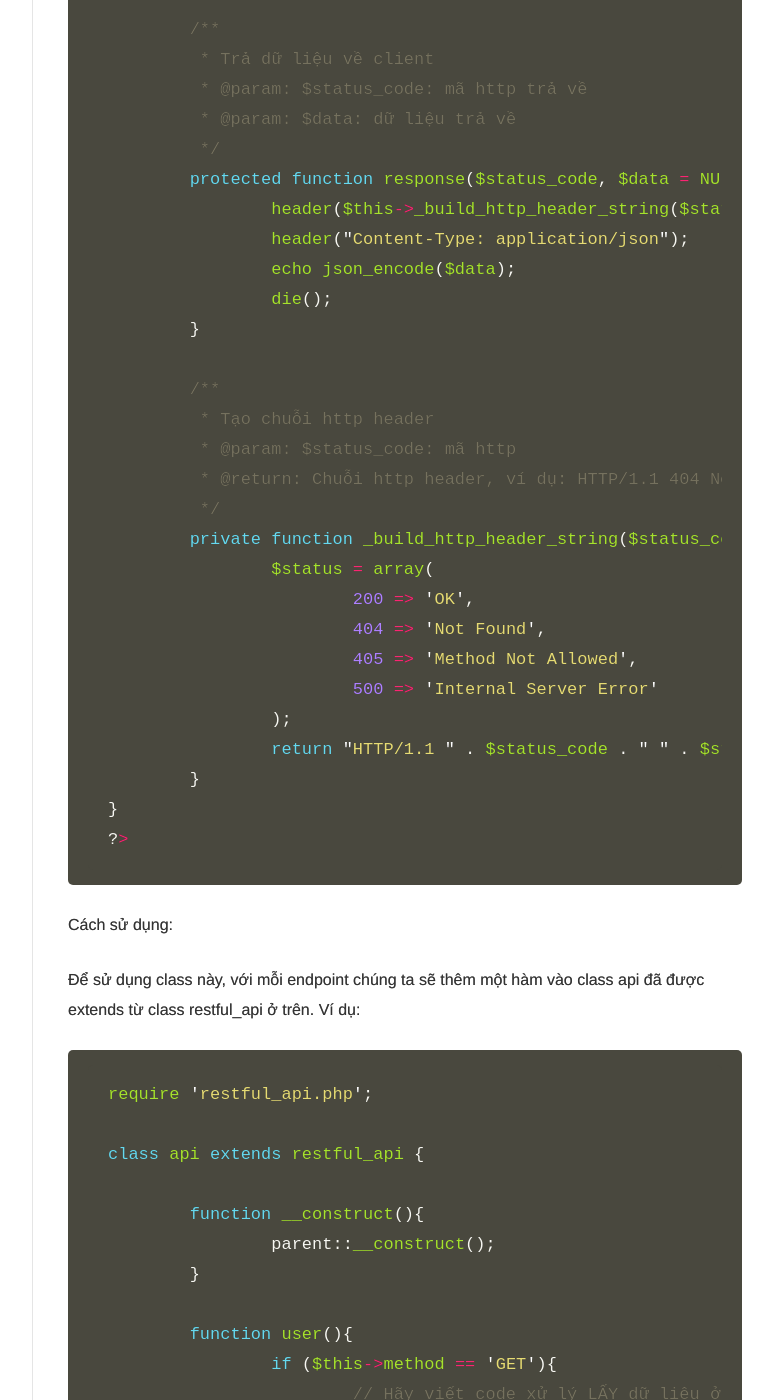
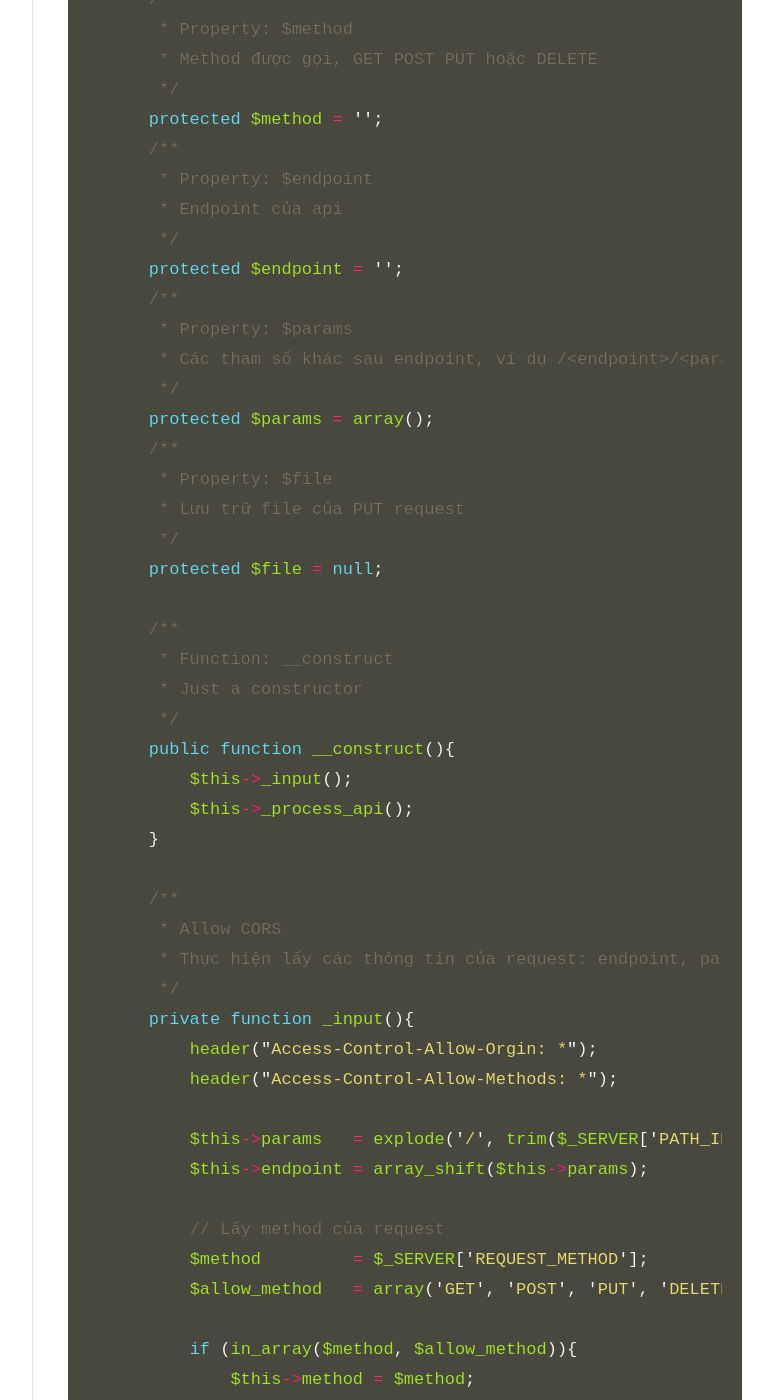
Before and after one commit to nguyentest/laptrinhcuocsong, a Jekyll site: the page built from _posts/2017-02-25-cung-nhau-tao-restful-api-don-gian-voi-php.md, in a window 1280 px wide and 1400 px high, scrolled down 7670 px. Shown: the whole window, without its empty margins (378-1151 px from the left). Built offline with Jekyll 4.4.1, drawn with Linux system fonts in a browser that asks for light colours; some of the changed text lies outside the part shown.

Commit message:
Update and rename 2016-02-25-cung-nhau-tao-restful-api-don-gian-voi-php.md to 2017-02-25-cung-nhau-tao-restful-api-don-gian-voi-php.md

````diff
--- a/_posts/2016-02-25-cung-nhau-tao-restful-api-don-gian-voi-php.md
+++ b/_posts/2017-02-25-cung-nhau-tao-restful-api-don-gian-voi-php.md
@@ -249,36 +249,121 @@ class restful_api {
 		}
 	}
 
+class restful_api {
+    /**
+     * Property: $method
+     * Method được gọi, GET POST PUT hoặc DELETE
+     */
+    protected $method = '';
+    /**
+     * Property: $endpoint
+     * Endpoint của api
+     */
+    protected $endpoint = '';
+    /**
+     * Property: $params
+     * Các tham số khác sau endpoint, ví dụ /<endpoint>/<param1>/<param2>
+     */
+    protected $params = array();
+    /**
+     * Property: $file
+     * Lưu trữ file của PUT request
+     */
+    protected $file = null;
+
+    /**
+     * Function: __construct
+     * Just a constructor
+     */
+    public function __construct(){
+        $this->_input();
+        $this->_process_api();
+    }
+
+    /**
+     * Allow CORS
+     * Thực hiện lấy các thông tin của request: endpoint, params và method
+     */
+    private function _input(){
+        header("Access-Control-Allow-Orgin: *");
+        header("Access-Control-Allow-Methods: *");
+
+        $this->params   = explode('/', trim($_SERVER['PATH_INFO'],'/'));
+        $this->endpoint = array_shift($this->params);
+
+        // Lấy method của request
+        $method         = $_SERVER['REQUEST_METHOD'];
+        $allow_method   = array('GET', 'POST', 'PUT', 'DELETE');
+
+        if (in_array($method, $allow_method)){
+            $this->method = $method;
+        }
+
+        // Nhân thêm dữ liệu tương ứng theo từng loại method
+        switch ($this->method) {
+            case 'POST':
+                $this->params = $_POST;
+            break;
+
+            case 'GET':
+                // Không cần nhận, bởi params đã được lấy từ url
+            break;
+
+            case 'PUT':
+                $this->file    = file_get_contents("php://input");
+            break;
+
+            case 'DELETE':
+                // Không cần nhận, bởi params đã được lấy từ url
+            break;
+
+            default:
+                $this->response(500, "Invalid Method");
+            break;
+        }
+    }
+
+    /**
+     * Thực hiện xử lý request
+     */
+    private function _process_api(){
+        if (method_exists($this, $this->endpoint)){
+            $this->{$this->endpoint}();
+        }
+        else {
+            $this->response(500, "Unknown endpoint");
+        }
+    }
 
 
-	/**
-	 * Trả dữ liệu về client
-	 * @param: $status_code: mã http trả về
-	 * @param: $data: dữ liệu trả về
-	 */
-	protected function response($status_code, $data = NULL){
-		header($this->_build_http_header_string($status_code));
-		header("Content-Type: application/json");
-		echo json_encode($data);
-		die();
-	}
 
-	/**
-	 * Tạo chuỗi http header
-	 * @param: $status_code: mã http
-	 * @return: Chuỗi http header, ví dụ: HTTP/1.1 404 Not Found
-	 */
-	private function _build_http_header_string($status_code){
-		$status = array(
-			200 => 'OK',
-			404 => 'Not Found',
-			405 => 'Method Not Allowed',
-			500 => 'Internal Server Error'
-		);
-		return "HTTP/1.1 " . $status_code . " " . $status[$status_code];
-	}
+    /**
+     * Trả dữ liệu về client
+     * @param: $status_code: mã http trả về
+     * @param: $data: dữ liệu trả về
+     */
+    protected function response($status_code, $data = NULL){
+        header($this->_build_http_header_string($status_code));
+        header("Content-Type: application/json");
+        echo json_encode($data);
+        die();
+    }
+
+    /**
+     * Tạo chuỗi http header
+     * @param: $status_code: mã http
+     * @return: Chuỗi http header, ví dụ: HTTP/1.1 404 Not Found
+     */
+    private function _build_http_header_string($status_code){
+        $status = array(
+            200 => 'OK',
+            404 => 'Not Found',
+            405 => 'Method Not Allowed',
+            500 => 'Internal Server Error'
+        );
+        return "HTTP/1.1 " . $status_code . " " . $status[$status_code];
+    }
 }
-?>
 ```
 
 Cách sử dụng:
````
